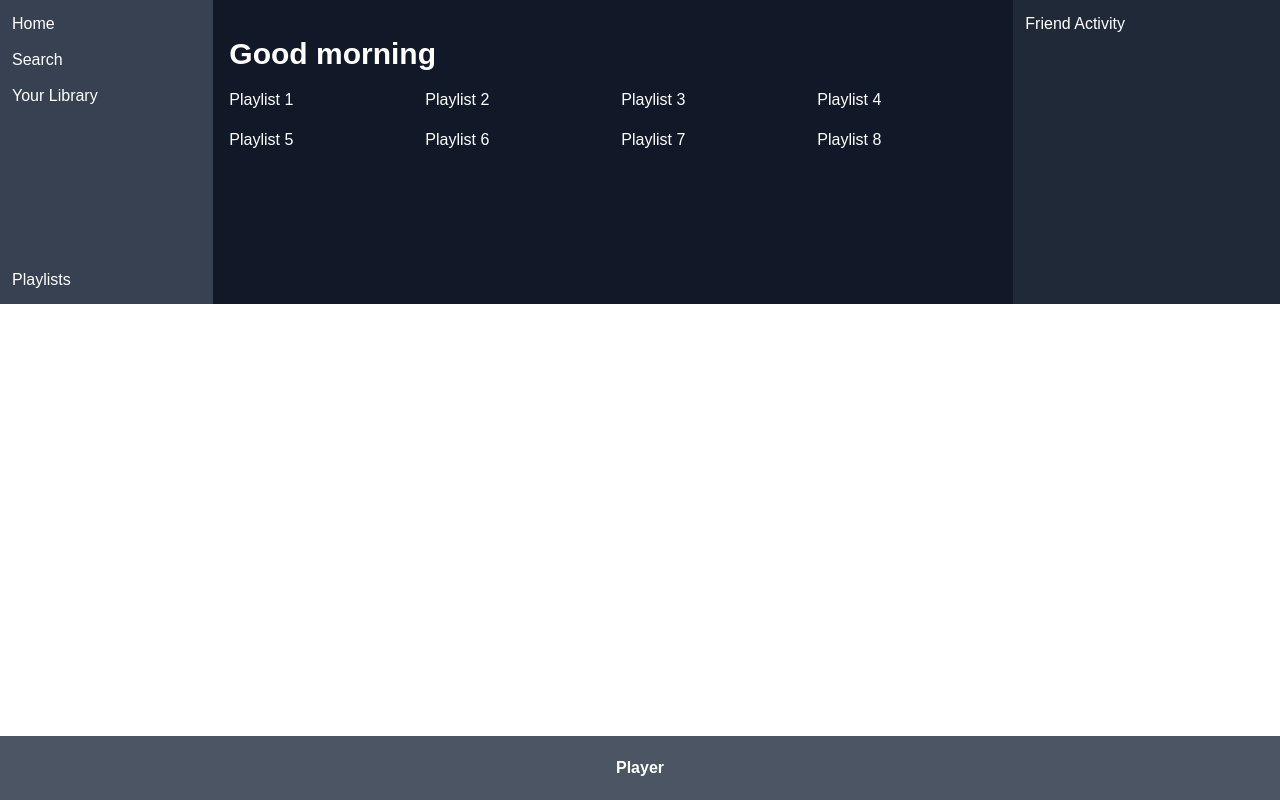
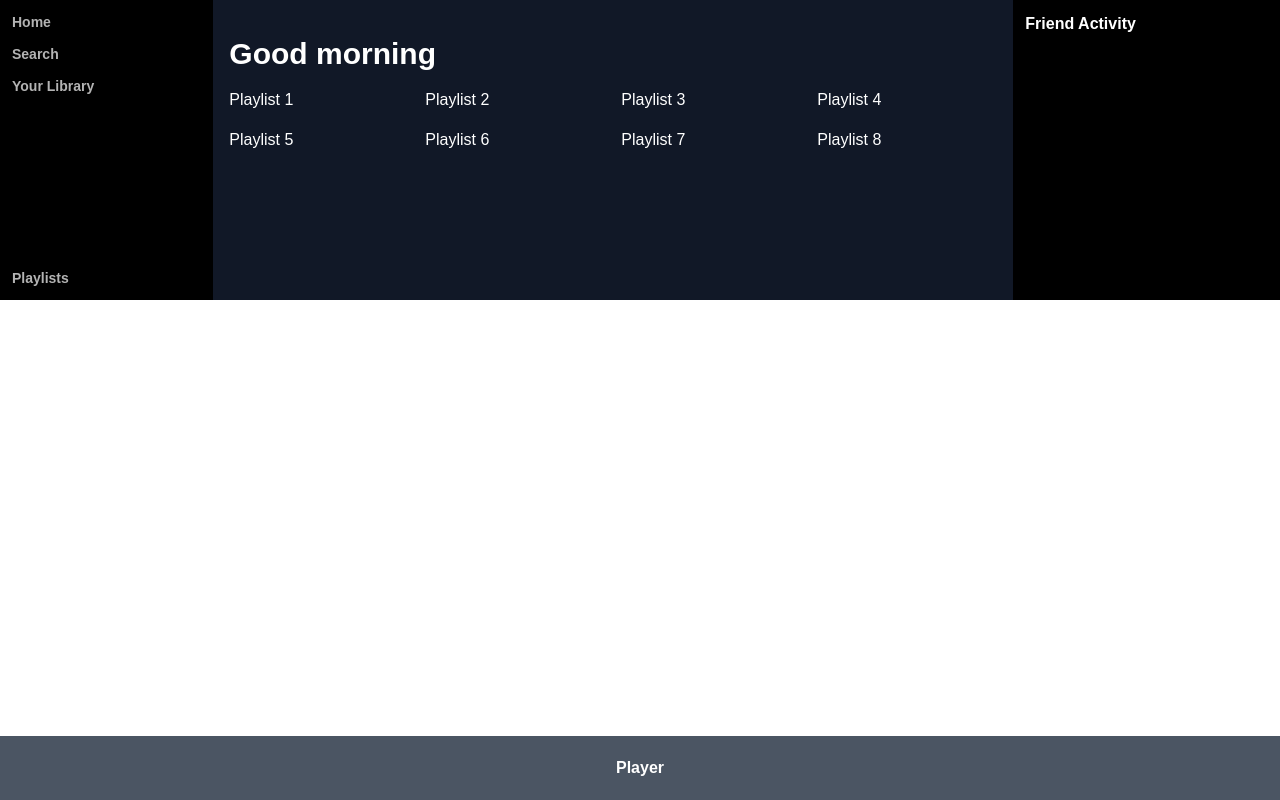
Before and after one commit to ajbates93/vue-spotify, a Vue app: page / in a window 1280 px wide. Built offline with nearby package versions, Linux system fonts and the light colour scheme; a web font is replaced by a local one.

Commit message:
change opacity value for font

```diff
--- a/src/components/Navbar/index.vue
+++ b/src/components/Navbar/index.vue
@@ -1,12 +1,12 @@
 <template>
-  <div id="navbar" class="p-3 flex-none bg-gray-700">
-    <ul class="h-64 text-white">
-      <li class="mb-3">Home</li>
-      <li class="mb-3">Search</li>
-      <li class="">Your Library</li>
+  <div id="navbar" class="p-3 flex-none bg-black">
+    <ul class="h-64 text-sm text-white text-opacity-70">
+      <li class="font-bold mb-3">Home</li>
+      <li class="font-bold mb-3">Search</li>
+      <li class="font-bold">Your Library</li>
     </ul>
     <div>
-      <p class="text-white">Playlists</p>
+      <p class="text-sm font-bold text-white text-opacity-70">Playlists</p>
     </div>
   </div>
 </template>
--- a/src/components/Sidebar/index.vue
+++ b/src/components/Sidebar/index.vue
@@ -1,5 +1,5 @@
 <template>
-  <div id="sidebar" class="p-3 bg-gray-800">
-    <p class="text-white">Friend Activity</p>
+  <div id="sidebar" class="p-3 bg-black">
+    <p class="text-white font-bold">Friend Activity</p>
   </div>
 </template>
```
